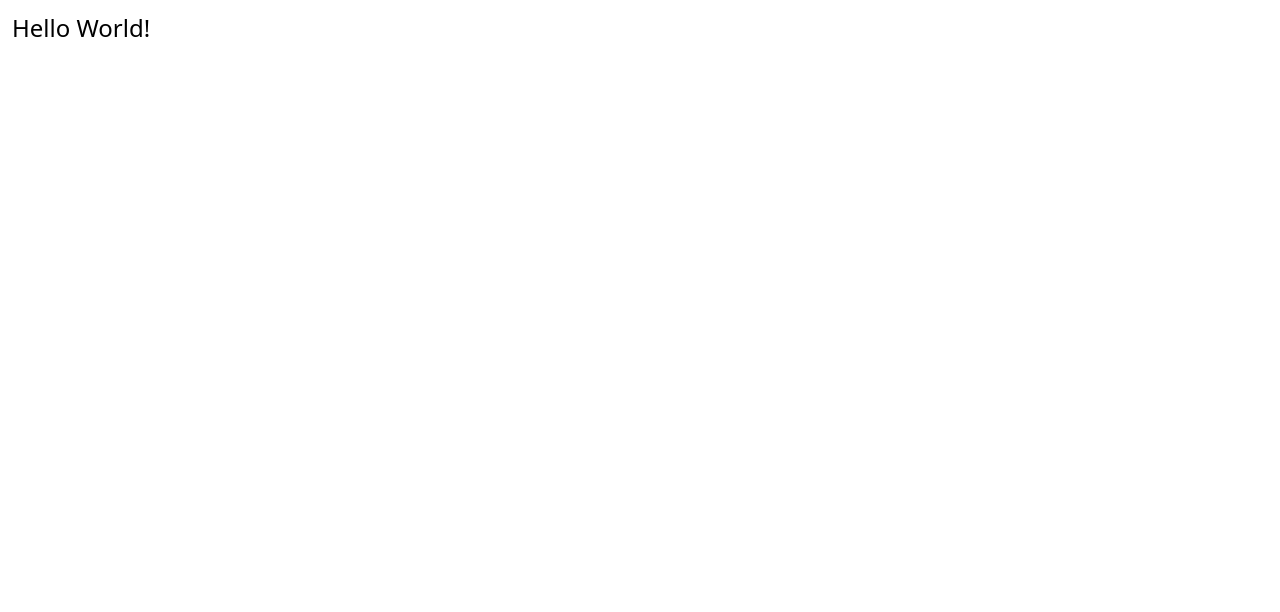
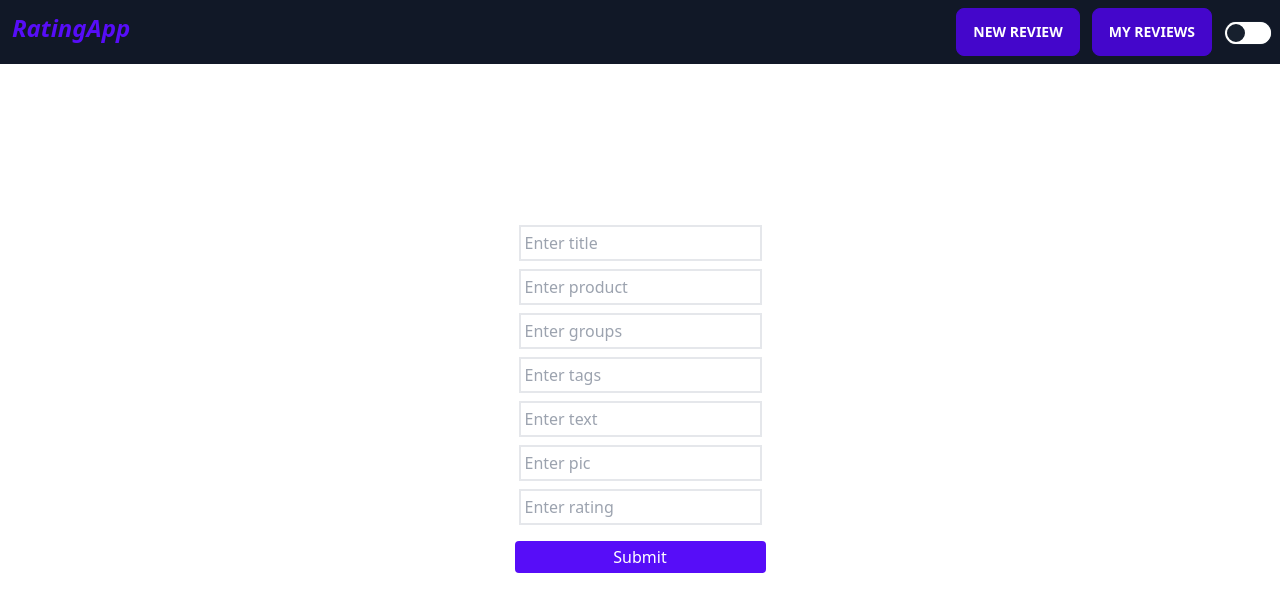
Before and after one commit to malisovm/reviewApp, a React (Create React App) app in the folder client/: page /newreview in a window 1280 px wide. Shown: the top 612 px of the page. Built offline with nearby package versions, Linux system fonts and the light colour scheme.

Commit message:
navbar + new review form

```diff
--- a/client/package.json
+++ b/client/package.json
@@ -16,6 +16,7 @@
     "react-dom": "^18.2.0",
     "react-hook-form": "^7.40.0",
     "react-redux": "^8.0.5",
+    "react-router-dom": "^6.4.4",
     "react-scripts": "5.0.1",
     "typescript": "^4.9.3"
   },
--- a/client/src/App.tsx
+++ b/client/src/App.tsx
@@ -1,7 +1,21 @@
 import React, { useState } from 'react'
+import { Routes, Route } from 'react-router-dom'
+import Navbar from './components/Navbar'
+import NewReviewForm from './components/NewReviewForm'
 
 export default function App() {
   const [darkTheme, setDarkTheme] = useState(false)
 
-  return <h1 className='text-black text-2xl m-3'>Hello World!</h1>
+  return (
+
+      <div data-theme={darkTheme ? 'dark' : 'light'} className={`h-full ${darkTheme ? 'dark' : ''}`}>
+        <Navbar darkTheme={darkTheme} setDarkTheme={setDarkTheme} />
+
+        <Routes>
+          <Route path="/" element={<div>Reviews</div>} />
+          <Route path="/newreview" element={<NewReviewForm />} />
+        </Routes>
+      </div>
+
+  )
 }
--- /dev/null
+++ b/client/src/components/Navbar.tsx
@@ -0,0 +1,28 @@
+import React from 'react'
+import {useNavigate} from 'react-router-dom'
+
+interface IProps {
+  darkTheme: boolean
+  setDarkTheme: (darkTheme: boolean) => void
+}
+
+export default function Navbar({ darkTheme, setDarkTheme }: IProps) {
+const navigate = useNavigate()
+
+  return (
+    <div className="flex justify-between bg-gray-900 dark:bg-gray-200">
+      <span className="italic text-2xl m-3 text-primary font-bold">RatingApp</span>
+      <span className="space-x-3 m-2">
+        <button className="btn btn-active btn-primary" onClick={()=>{navigate('/newreview')}}>New review</button>
+        <button className="btn btn-active btn-primary">My reviews</button>
+        <input
+          type="checkbox"
+          className="toggle toggle-primary cursor-pointer align-middle"
+          onClick={() => {
+            setDarkTheme(!darkTheme)
+          }}
+        />
+      </span>
+    </div>
+  )
+}
--- /dev/null
+++ b/client/src/components/NewReviewForm.tsx
@@ -0,0 +1,43 @@
+import React from 'react'
+import { useForm, SubmitHandler } from 'react-hook-form'
+
+type Inputs = {
+  title: string
+  product: string
+  groups: string
+  tags: string
+  text: string
+  pic: string
+  rating: string
+}
+
+export default function NewReviewForm() {
+  const {
+    register,
+    handleSubmit,
+    formState: { errors },
+  } = useForm<Inputs>()
+  const onSubmit: SubmitHandler<Inputs> = (data) => console.log(data)
+
+  return (
+    <div className="flex h-5/6 justify-center">
+      <form className="flex justify-center flex-col m-3" onSubmit={handleSubmit(onSubmit)}>
+        <input placeholder="Enter title" className="m-1 p-1 dark:bg-slate-800 border-2" {...register('title', { required: true })} />
+        {errors.title && <span>This field is required</span>}
+        <input placeholder="Enter product" className="m-1 p-1 dark:bg-slate-800 border-2" {...register('product', { required: true })} />
+        {errors.product && <span>This field is required</span>}
+        <input placeholder="Enter groups" className="m-1 p-1 dark:bg-slate-800 border-2" {...register('groups', { required: true })} />
+        {errors.groups && <span>This field is required</span>}
+        <input placeholder="Enter tags" className="m-1 p-1 dark:bg-slate-800 border-2" {...register('tags', { required: true })} />
+        {errors.tags && <span>This field is required</span>}
+        <input placeholder="Enter text" className="m-1 p-1 dark:bg-slate-800 border-2" {...register('text', { required: true })} />
+        {errors.text && <span>This field is required</span>}
+        <input placeholder="Enter pic" className="m-1 p-1 dark:bg-slate-800 border-2" {...register('pic', { required: true })} />
+        {errors.pic && <span>This field is required</span>}
+        <input placeholder="Enter rating" className="m-1 p-1 dark:bg-slate-800 border-2" {...register('rating', { required: true })} />
+        {errors.rating && <span>This field is required</span>}
+        <input type="submit" className='mt-3 p-1 bg-primary text-white rounded gray'/>
+      </form>
+    </div>
+  )
+}
--- a/client/src/index.css
+++ b/client/src/index.css
@@ -5,3 +5,19 @@
 .dark {
   @apply bg-gray-800 text-zinc-50;
 }
+
+input .dark {
+  @apply bg-gray-800 text-zinc-50;
+}
+
+html, body, div, span, h1, h2, h3, h4, h5, h6, p, a, ul, li{
+  margin: 0;
+  padding: 0;
+  border: 0;
+  font-size: 100%;
+  vertical-align: baseline;
+}
+
+html, body, #root, .App {
+  height: 100%;
+}
--- a/client/src/index.tsx
+++ b/client/src/index.tsx
@@ -2,6 +2,7 @@ import React from 'react'
 import { createRoot } from 'react-dom/client'
 import { Provider } from 'react-redux'
 import { store } from './redux/store'
+import { BrowserRouter } from 'react-router-dom'
 import App from './App'
 import './index.css'
 
@@ -11,7 +12,9 @@ const root = createRoot(container)
 root.render(
   <React.StrictMode>
     <Provider store={store}>
-      <App />
+      <BrowserRouter>
+          <App />
+      </BrowserRouter>
     </Provider>
   </React.StrictMode>,
 )
--- /dev/null
+++ b/client/src/redux/apiSlice.ts
@@ -0,0 +1,15 @@
+import { createApi, fetchBaseQuery } from '@reduxjs/toolkit/query/react'
+
+// this is a bolierplate setup
+
+export const dataApi = createApi({
+  reducerPath: 'dataApi',
+  baseQuery: fetchBaseQuery({ baseUrl: 'https://pokeapi.co/api/v2/' }),
+  endpoints: (builder) => ({
+    getPokemonByName: builder.query<any, string>({
+      query: (name) => `pokemon/${name}`,
+    }),
+  }),
+})
+
+export const { useGetPokemonByNameQuery } = dataApi
--- /dev/null
+++ b/client/src/redux/localeSlice.ts
@@ -0,0 +1,17 @@
+import { createSlice } from '@reduxjs/toolkit'
+import type { PayloadAction } from '@reduxjs/toolkit'
+
+const initialState = 'en'
+
+const localeSlice = createSlice({
+  name: 'locale',
+  initialState,
+  reducers: {
+    setLocale(state, action: PayloadAction<string>) {
+      state = action.payload
+    },
+  },
+})
+
+export const { setLocale } = localeSlice.actions
+export default localeSlice.reducer
--- a/client/src/redux/store.ts
+++ b/client/src/redux/store.ts
@@ -1,9 +1,13 @@
 import { configureStore, ThunkAction, Action } from '@reduxjs/toolkit'
+import { dataApi } from './apiSlice'
+import localeReducer from './localeSlice'
 
 export const store = configureStore({
   reducer: {
-    //put reducers here
+    locale: localeReducer,
+    [dataApi.reducerPath]: dataApi.reducer,
   },
+  middleware: (getDefaultMiddleware) => getDefaultMiddleware().concat(dataApi.middleware),
 })
 
 export type AppDispatch = typeof store.dispatch
```
Also changed, not shown: 13 other files (tests, documents, lock files or other folders).
